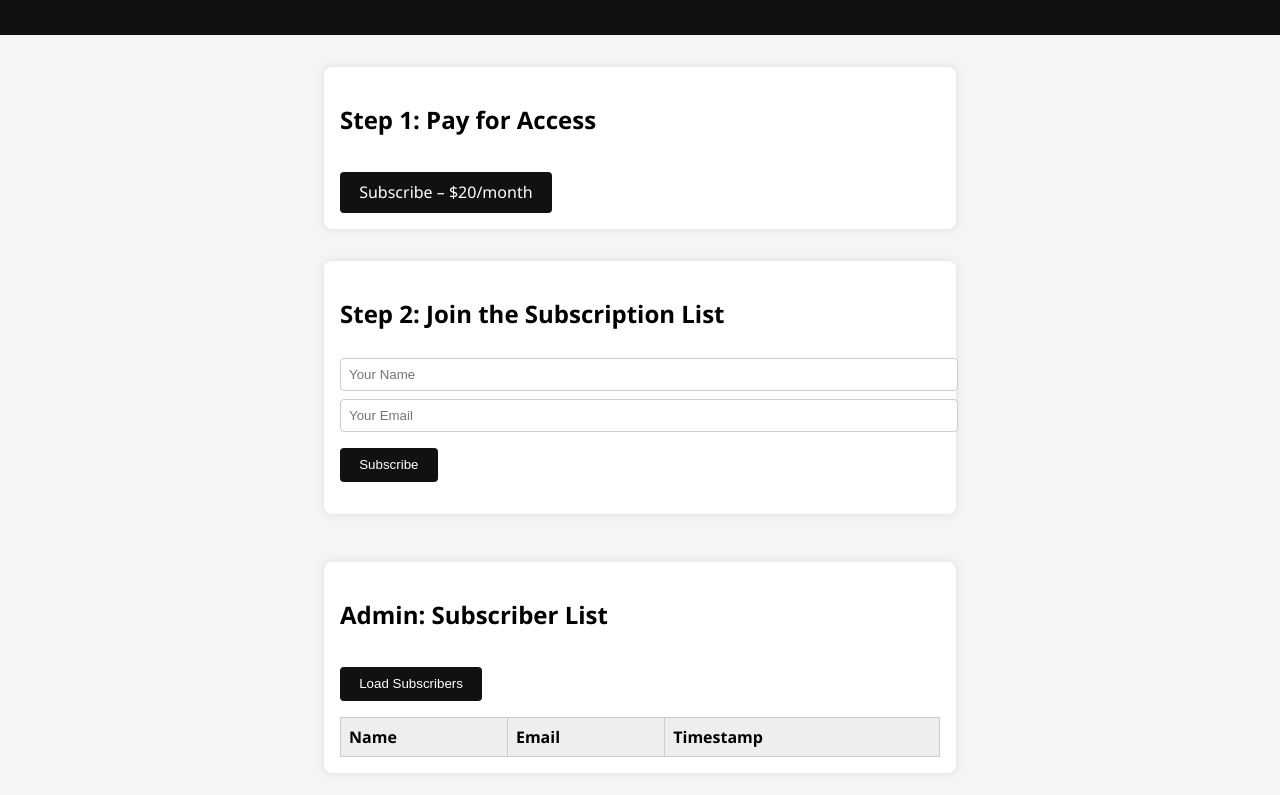
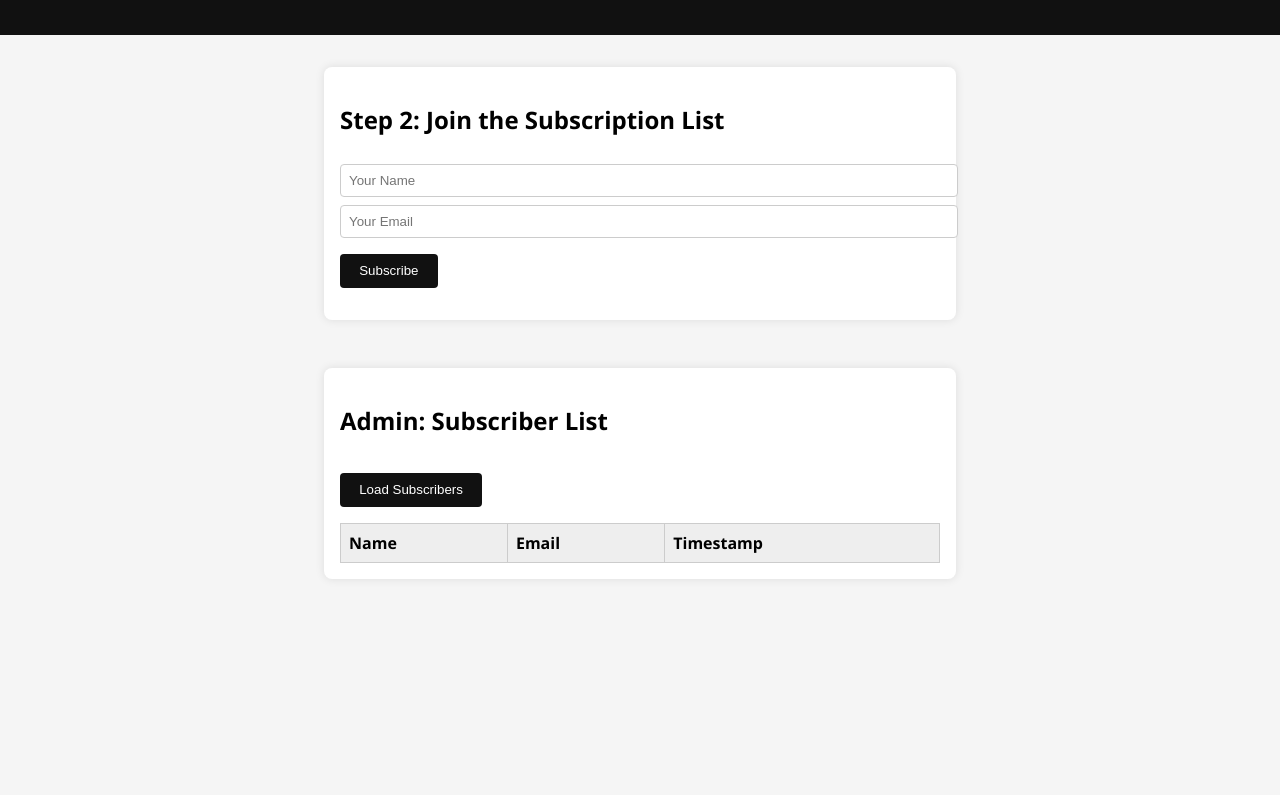
Before and after one commit to markenty/printtime, a plain HTML site: page subscribe.html in a window 1280 px wide. Shown: the part 83-878 px from the top of the page. After the commit the page ends 800 px from the top, so only its background shows below. Drawn offline with Linux system fonts and the light colour scheme.

Commit message:
Update subscribe.html

```diff
--- a/subscribe.html
+++ b/subscribe.html
@@ -71,11 +71,6 @@
 <header>
   <h1>PrintTime Access</h1>
 </header>
-
-<div class="section">
-  <h2>Step 1: Pay for Access</h2>
-  <a href="https://your.clover.payment.link" target="_blank" class="pay-btn">Subscribe – $20/month</a>
-</div>
 
 <div class="section">
   <h2>Step 2: Join the Subscription List</h2>
```
